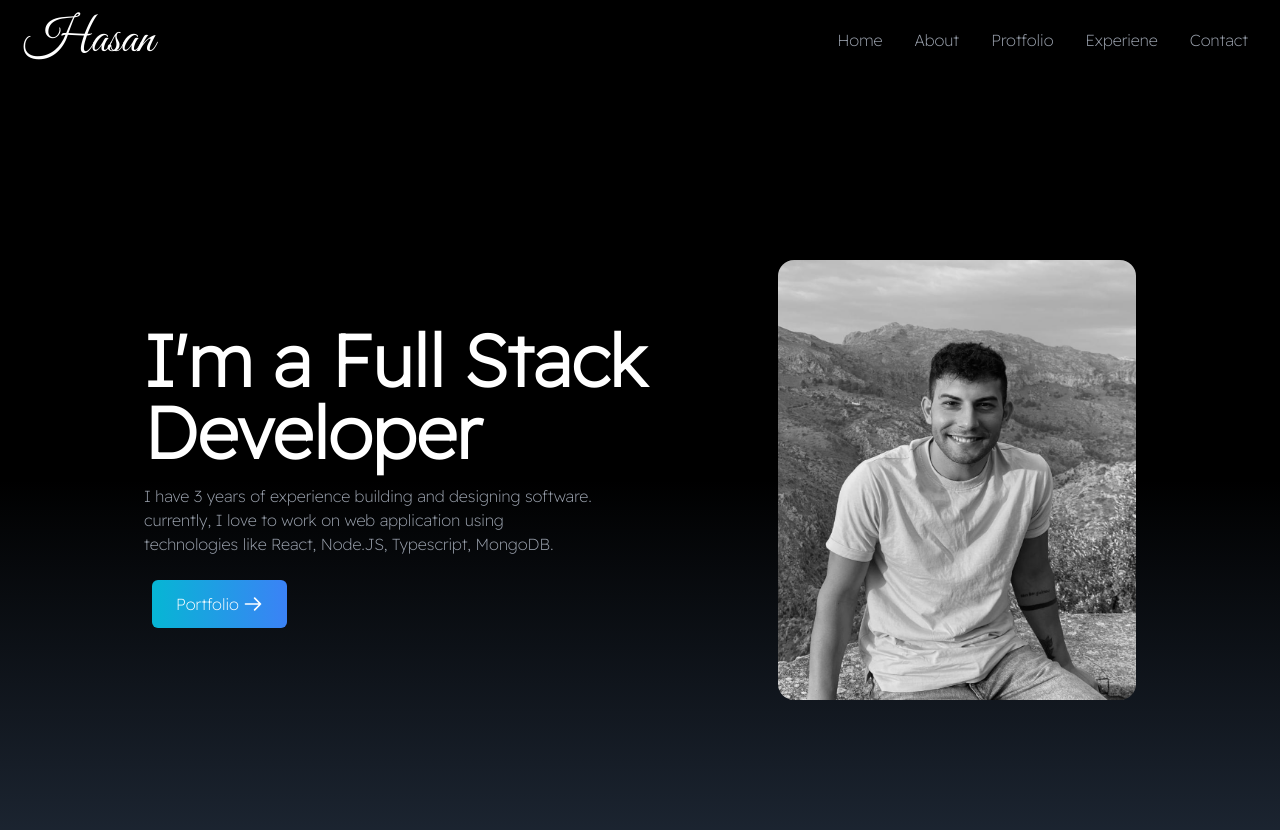
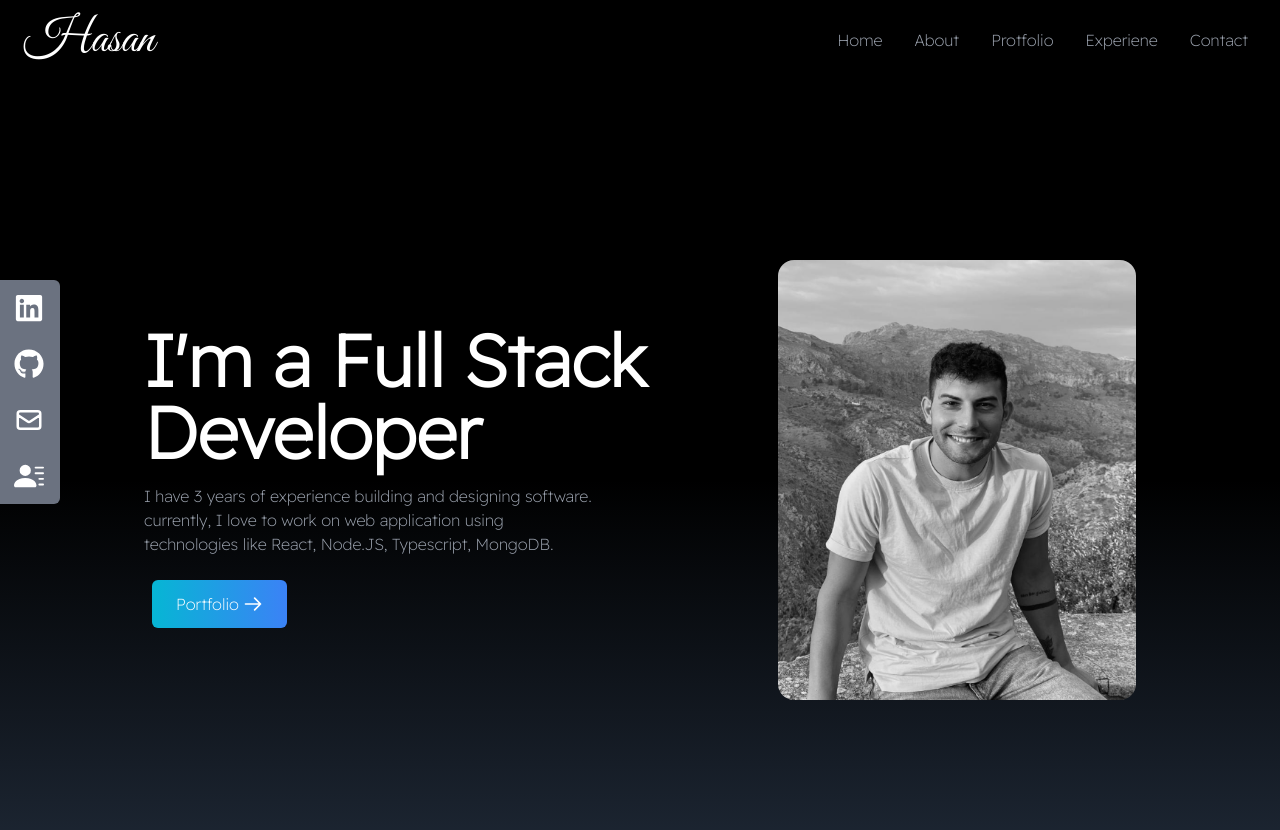
Before and after one commit to Hasankc/Portfolio, a React (Create React App) app: page / in a window 1280 px wide. Shown: the top 830 px of the page. Built offline with nearby package versions, Linux system fonts and the light colour scheme.

Commit message:
Created the Social links page

```diff
--- a/src/App.js
+++ b/src/App.js
@@ -1,13 +1,14 @@
 import './index.css';
 import Navbar from './compornts/NaveBar'
 import Home from './compornts/Home'
-
+import SocialLinks from './compornts/SocialLinks'
 
 function App() {
   return (
     <div >
       <Navbar />
       <Home />
+      <SocialLinks />
     </div>
   );
 }
--- /dev/null
+++ b/src/compornts/SocialLinks.jsx
@@ -0,0 +1,75 @@
+import React from "react";
+import { FaGithub, FaLinkedin } from "react-icons/fa";
+import { HiOutlineMail } from "react-icons/hi";
+import { BsFillPersonLinesFill } from "react-icons/bs";
+const SocialLinks = () => {
+  const links = [
+    {
+      id: 1,
+      child: (
+        <>
+          LinkedIn <FaLinkedin size={30} />
+        </>
+      ),
+      href: "https://www.linkedin.com/in/hasanalqaysi/",
+      style: "rounded-tr-md",
+    },
+    {
+      id: 2,
+      child: (
+        <>
+          GitHub <FaGithub size={30} />
+        </>
+      ),
+      href: "https://github.com/Hasankc",
+    },
+    {
+      id: 3,
+      child: (
+        <>
+          Mail <HiOutlineMail size={30} />
+        </>
+      ),
+      href: "mailto:alhasanal_qaysi@yahoo.com",
+    },
+    {
+      id: 4,
+      child: (
+        <>
+          Resume <BsFillPersonLinesFill size={30} />
+        </>
+      ),
+      href: "/resume.pdf",
+      style: "rounded-br-md",
+      download: true,
+    },
+  ];
+  return (
+    <div className="hidden lg:flex flex-col top-[35%] left-0 fixed">
+      <ul>
+        {links.map(({ id, child, href, style, download }) => (
+          <li
+            key={id}
+            className={
+              "flex justify-between items-center w-40 h-14 px-4 ml-[-100px] hover:ml-[-10px] hover:rounded-md duration-300 bg-gray-500" +
+              " " +
+              style
+            }
+          >
+            <a
+              href={href}
+              className="flex justify-between items-center w-full text-white"
+              download={download}
+              target="_blank"
+              rel="noreferrer"
+            >
+              {child}
+            </a>
+          </li>
+        ))}
+      </ul>
+    </div>
+  );
+};
+
+export default SocialLinks;
```
Also changed, not shown: 1 other file (tests, documents, lock files or other folders).
